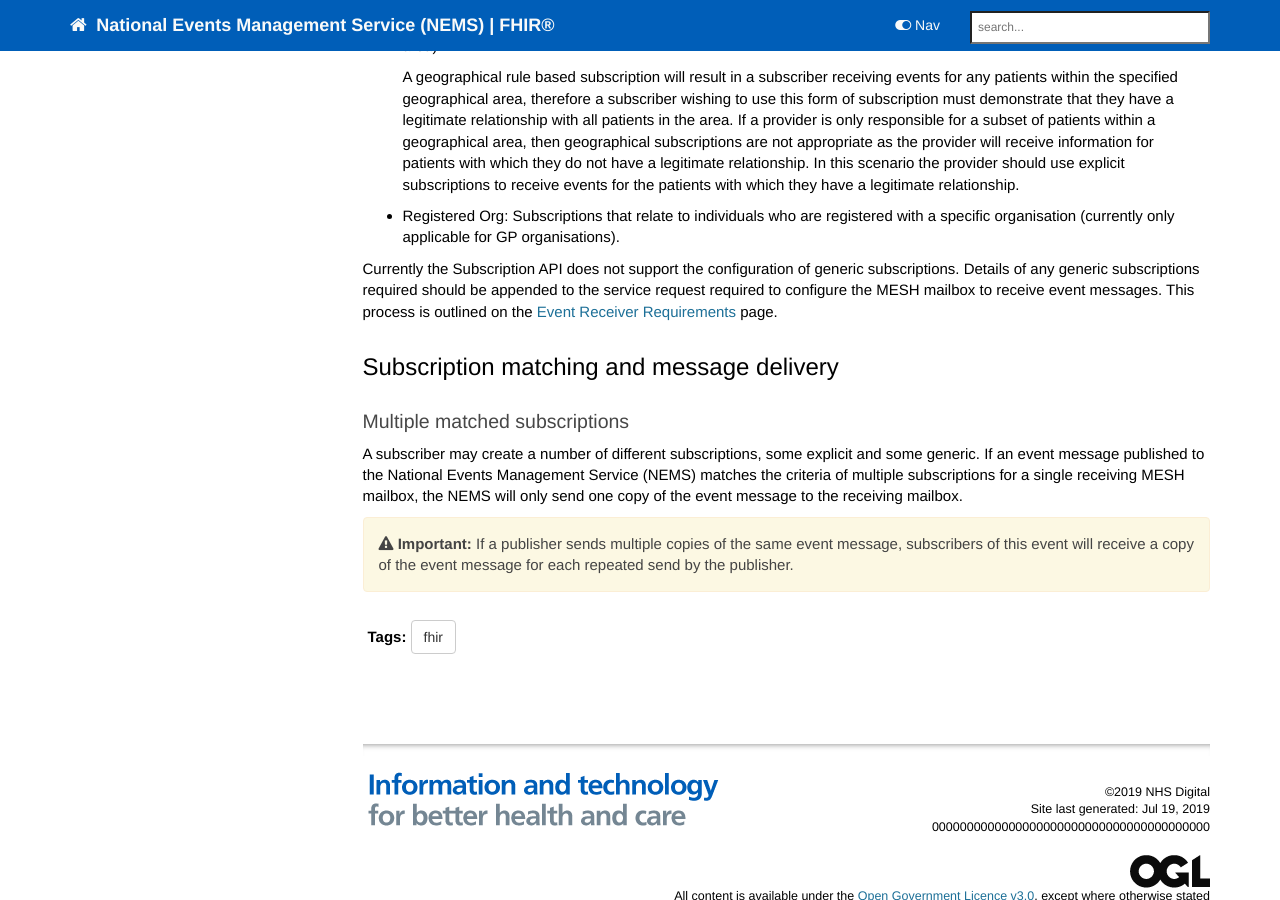
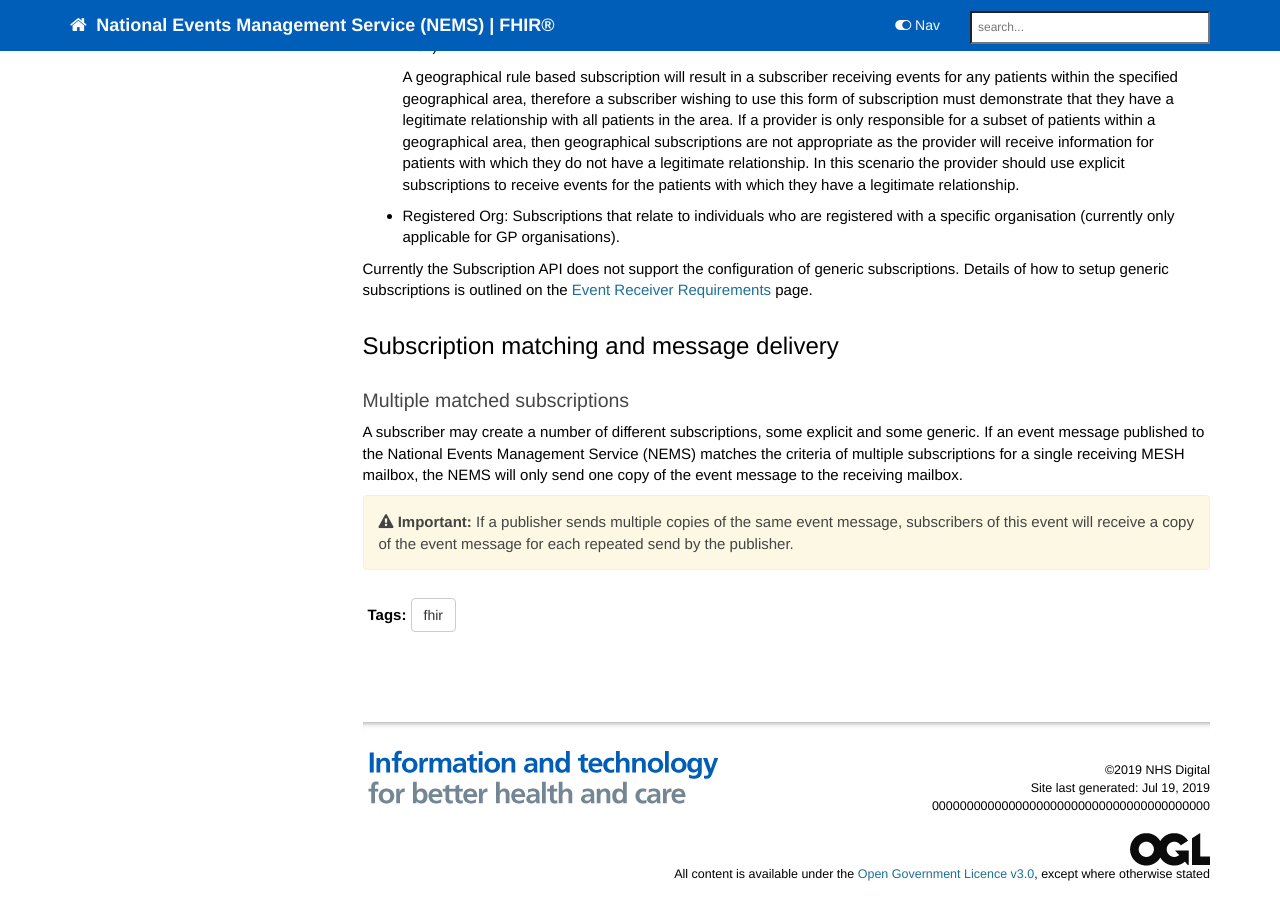
Before and after one commit to nhsconnect/Events-Management, a Jekyll site: the page built from pages/subscriptions/explore_subscriptions.md, in a window 1280 px wide and 900 px high, scrolled down 800 px. Built offline with Jekyll 4.4.1, drawn with Linux system fonts in a browser that asks for light colours; nearby versions of some CDN libraries; comment, search, counter and statistics services are not loaded.

Commit message:
Corrected generic subscription process wording.

```diff
--- a/pages/subscriptions/explore_subscriptions.md
+++ b/pages/subscriptions/explore_subscriptions.md
@@ -30,7 +30,7 @@ A rule-based subscription relates to where a subscriber wishes to receive all pu
 
 - Registered Org: Subscriptions that relate to individuals who are registered with a specific organisation (currently only applicable for GP organisations).
 
-Currently the Subscription API does not support the configuration of generic subscriptions. Details of any generic subscriptions required should be appended to the service request required to configure the MESH mailbox to receive event messages. This process is outlined on the [Event Receiver Requirements](receiver_requirements.html#mesh-mailbox-configuration) page.
+Currently the Subscription API does not support the configuration of generic subscriptions. Details of how to setup generic subscriptions is outlined on the [Event Receiver Requirements](receiver_requirements.html#mesh-mailbox-configuration) page.
 
 ## Subscription matching and message delivery ##
 
```
